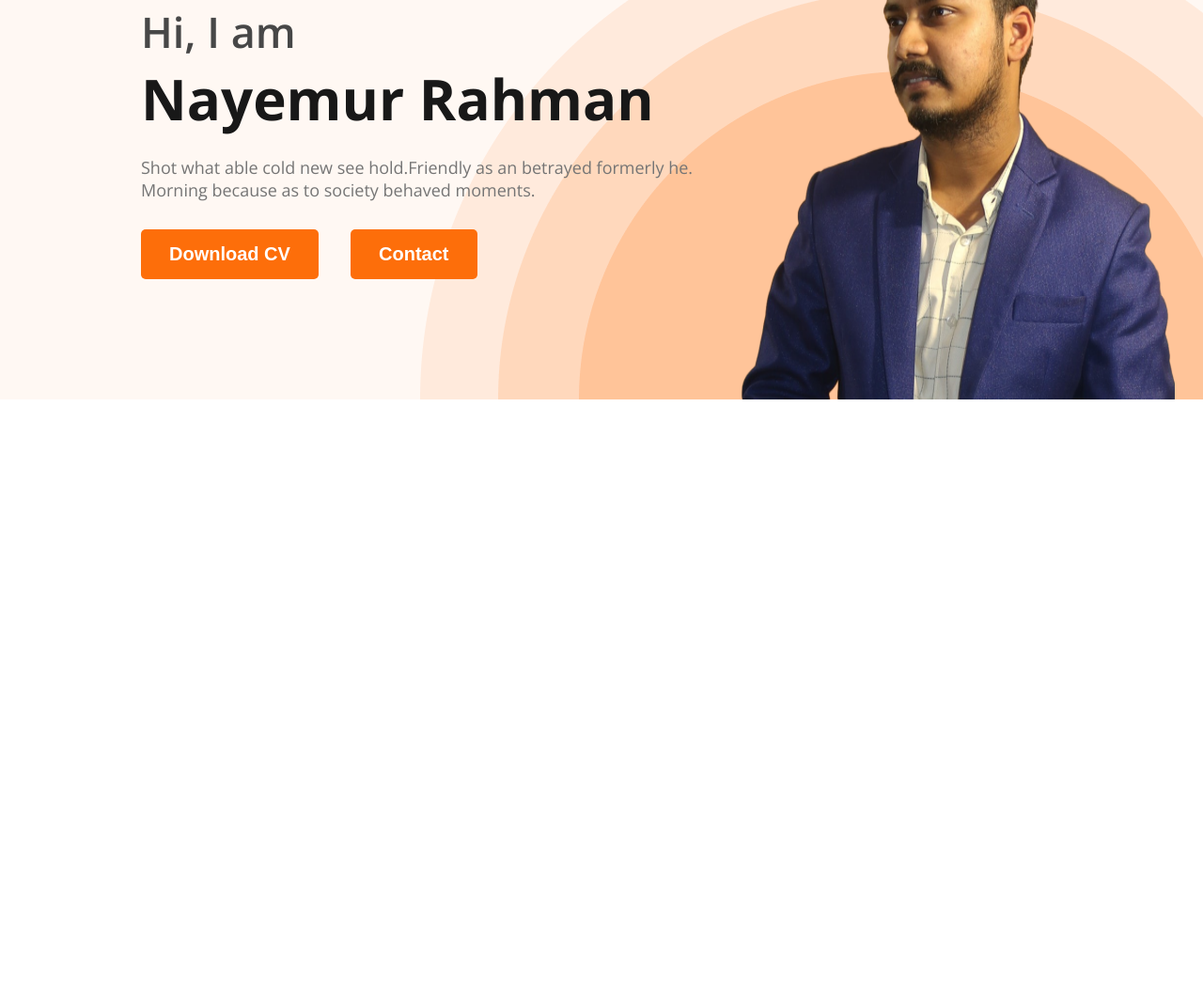
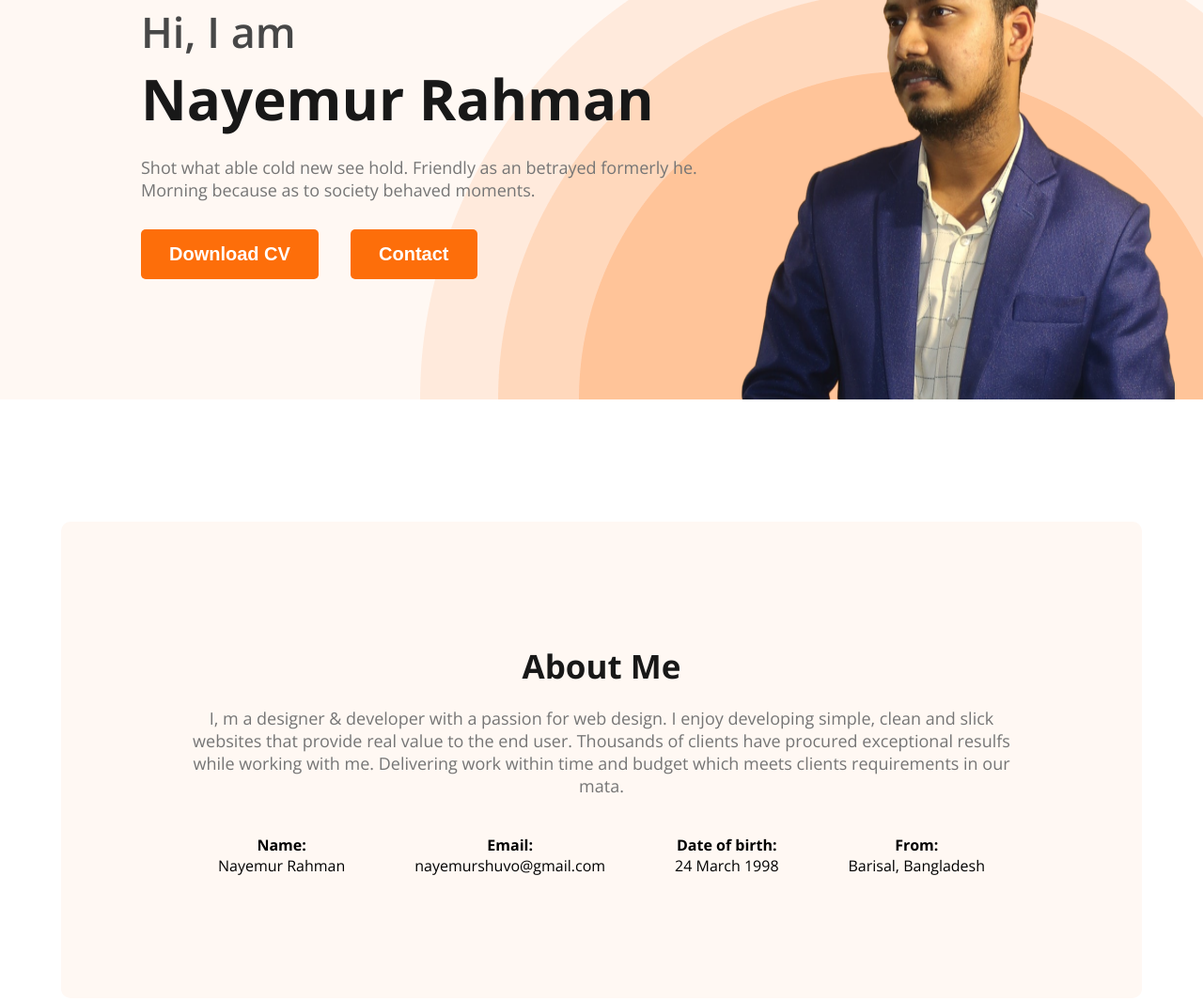
Before and after one commit to nayemurshuvo/basic-portfolio, a plain HTML site: page index.html in a window 1280 px wide. Shown: the part 216-1281 px from the top of the page at 94% size. Before the commit the page ends 800 px from the top, so only its background shows below. Drawn offline with nearby package versions, Linux system fonts and the light colour scheme.

Commit message:
completed about me section

```diff
--- a/index.html
+++ b/index.html
@@ -27,17 +27,40 @@
 
         <div class="banner">
             <div class="banner-content">
-                <h3 class="banner-greet">Hi, I  am</h3>
+                <h3 class="banner-greet">Hi, I am</h3>
                 <h1 class="banner-title">Nayemur Rahman</h1>
-                <p class="banner-des">Shot what able cold new see hold.Friendly as an betrayed formerly he. Morning because as to society behaved moments.</p>
+                <p class="banner-des">Shot what able cold new see hold. Friendly as an betrayed formerly he. Morning
+                    because as to society behaved moments.</p>
                 <button class="btn-primary gap">Download CV</button>
                 <button class="btn-primary">Contact</button>
             </div>
             <img class="prfl-pic" src="images/my-prfl-pic-2.png" alt="my image">
         </div>
     </header>
+
     <main>
-
+        <section class="about">
+            <h3 class="section-title">About Me</h3>
+            <p class="section-des">I, m a designer & developer with a passion for web design. I enjoy developing simple, clean and slick websites that provide real value to the end user. Thousands of clients have procured exceptional resulfs while working with me. Delivering work within time and budget which meets clients requirements in our mata.</p>
+            <div class="about-info-container">
+                <div class="about-info">
+                    <h4 class="info-title">Name:</h4>
+                    <p class="info-des">Nayemur Rahman</p>
+                </div>
+                <div class="about-info">
+                    <h4 class="info-title">Email:</h4>
+                    <p class="info-des">nayemurshuvo@gmail.com</p>
+                </div>
+                <div class="about-info">
+                    <h4 class="info-title">Date of birth:</h4>
+                    <p class="info-des">24 March 1998</p>
+                </div>
+                <div class="about-info">
+                    <h4 class="info-title">From:</h4>
+                    <p class="info-des">Barisal, Bangladesh</p>
+                </div>
+            </div>
+        </section>
     </main>
     <footer>
 
--- a/styles/portfolio.css
+++ b/styles/portfolio.css
@@ -1,5 +1,5 @@
 /* common shared styles  */
-*{
+* {
     margin: 0;
     padding: 0;
 }
@@ -8,11 +8,11 @@ body {
     font-family: 'Open Sans', sans-serif;
 }
 
-.text-primary-clr{
+.text-primary-clr {
     color: #FD6E0A;
 }
 
-.btn-primary{
+.btn-primary {
     background-color: #FD6E0A;
     border-radius: 5px;
     color: #FFF;
@@ -22,8 +22,24 @@ body {
     padding: 15px 30px;
 }
 
+.section-title {
+    color: #181818;
+    text-align: center;
+    font-size: 35px;
+    font-weight: 700;
+    margin-bottom: 20px;
+}
+
+.section-des {
+    color: #757575;
+    text-align: center;
+    font-size: 18px;
+    font-weight: 400;
+}
+
+
 /* header related styles  */
-.header{
+.header {
     background-color: #FFF8F3;
     background-image: url(../images/header_bg.png);
     background-repeat: no-repeat;
@@ -45,57 +61,83 @@ nav .nav-title {
     font-weight: 800;
 }
 
-nav > ul{
+nav>ul {
     display: flex;
     align-items: center;
 }
 
-nav > ul li{
+nav>ul li {
     list-style: none;
     margin-right: 50px;
 }
 
-nav > ul li a{
+nav>ul li a {
     text-decoration: none;
     color: #474747;
 }
 
-.banner{
+.banner {
     padding: 30px 30px 0px 150px;
     display: flex;
     align-items: center;
     justify-content: space-between;
 }
 
-.banner .banner-content{
+.banner .banner-content {
     max-width: 600px;
 }
 
-.banner .prfl-pic{
+.banner .prfl-pic {
     width: 500px;
     height: 550px;
 }
 
-.banner .banner-greet{
+.banner .banner-greet {
     font-size: 45px;
     font-weight: 600;
     color: #474747;
 }
 
-.banner .banner-title{
+.banner .banner-title {
     font-size: 60px;
     font-weight: 700;
     color: #181818;
     margin-bottom: 20px;
 }
 
-.banner .banner-des{
+.banner .banner-des {
     font-size: 18px;
     font-weight: 400;
     color: #757575;
     margin-bottom: 30px;
 }
 
-.banner .gap{
+.banner .gap {
     margin-right: 30px;
 }
+
+
+/* main section styles  */
+main{
+    max-width: 1150px;
+    margin: 0 auto;
+}
+
+/* about section styles  */
+
+.about {
+    background-color: #FFF8F3;
+    border-radius: 10px;
+    margin: 130px 0;
+    padding: 130px;
+}
+
+.about .about-info-container{
+    padding-top: 40px;
+    display: flex;
+    justify-content: space-around;
+}
+
+.about .about-info-container .about-info{
+    text-align: center;
+}
```
